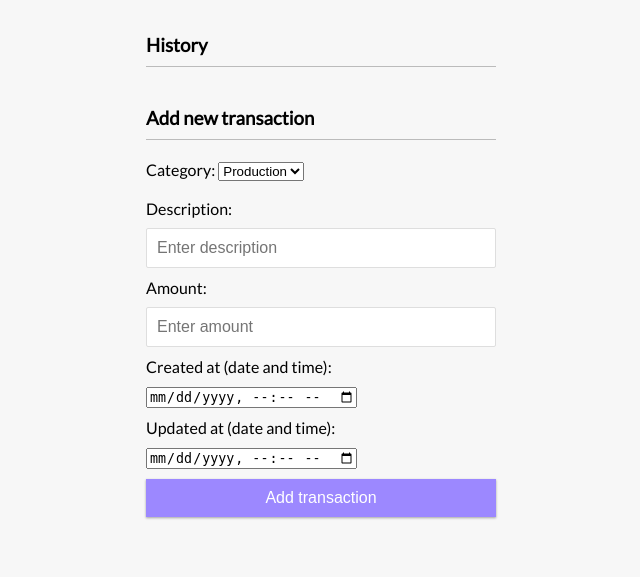
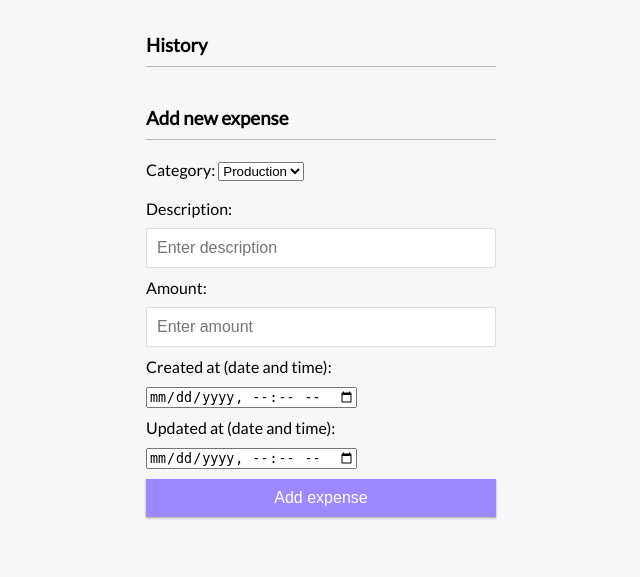
Before and after one commit to junxiang888/TT2_15, a Python web app: template templates/projectDashboard.html in a window 1280 px wide. Shown: the part 286-863 px from the top of the page, without its empty margins (319-959 px from the left). Run offline with Jinja, Linux system fonts and the light colour scheme; the template is opened without the code that fills it, so the values that code supplies are empty.

Commit message:
minor changes on labels

```diff
--- a/templates/projectDashboard.html
+++ b/templates/projectDashboard.html
@@ -35,7 +35,7 @@
         </li> -->
       </ul>
 
-      <h3>Add new transaction</h3>
+      <h3>Add new expense</h3>
       <form id="form">
         <div class="form-control">
           <label for="text">Category:</label>
@@ -65,7 +65,7 @@
           <label for="text">Updated at (date and time):</label>
           <input type="datetime-local" id="updated_at" name="updated_at" />
         </div>
-        <button class="btn">Add transaction</button>
+        <button class="btn">Add expense</button>
       </form>
     </div>
   </body>
```
